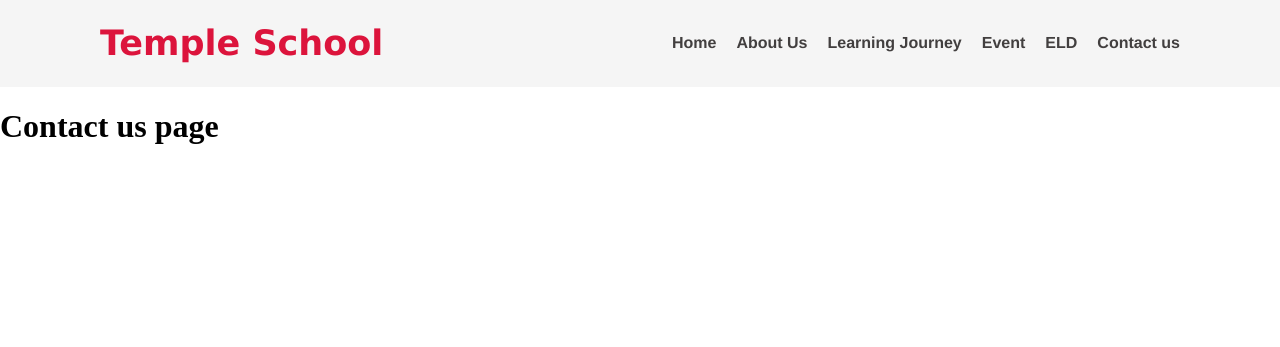
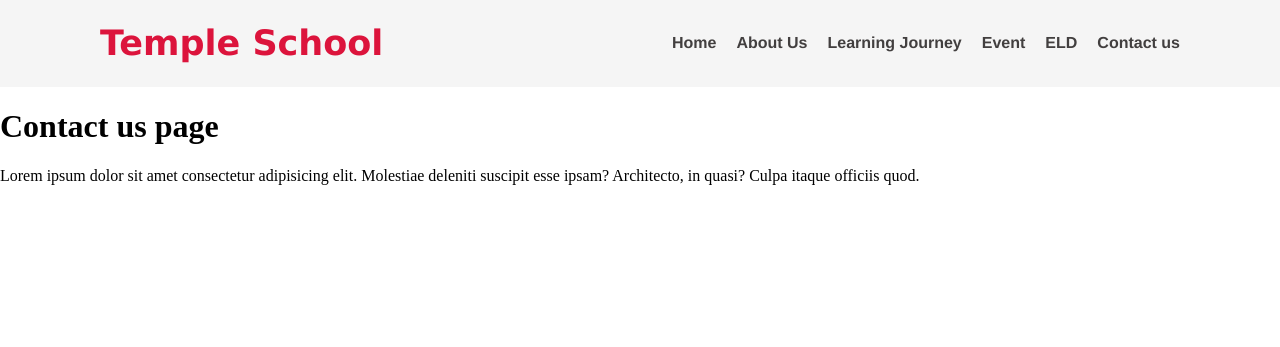
Before and after one commit to youngjohn-cloud/LINK-PHP, a PHP site: page /contact.php in a window 1280 px wide. Shown: the top 347 px of the page. Run offline with PHP 8.4, Linux system fonts and the light colour scheme.

Commit message:
New changes has been Added

```diff
--- a/contact.php
+++ b/contact.php
@@ -3,4 +3,5 @@
 ?>
 <main>
     <h1>Contact us page</h1>
+    Lorem ipsum dolor sit amet consectetur adipisicing elit. Molestiae deleniti suscipit esse ipsam? Architecto, in quasi? Culpa itaque officiis quod.
 </main>
```
